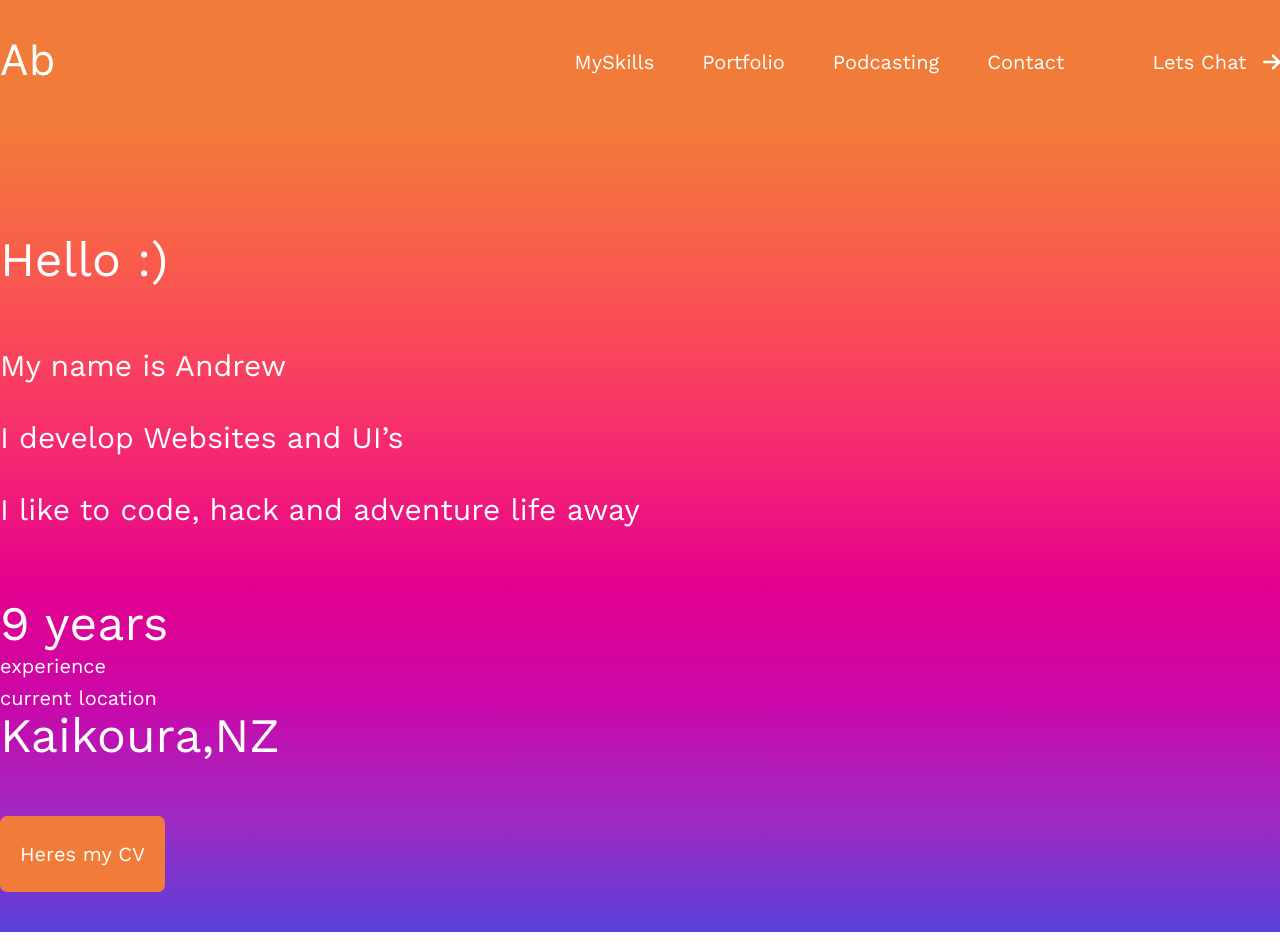
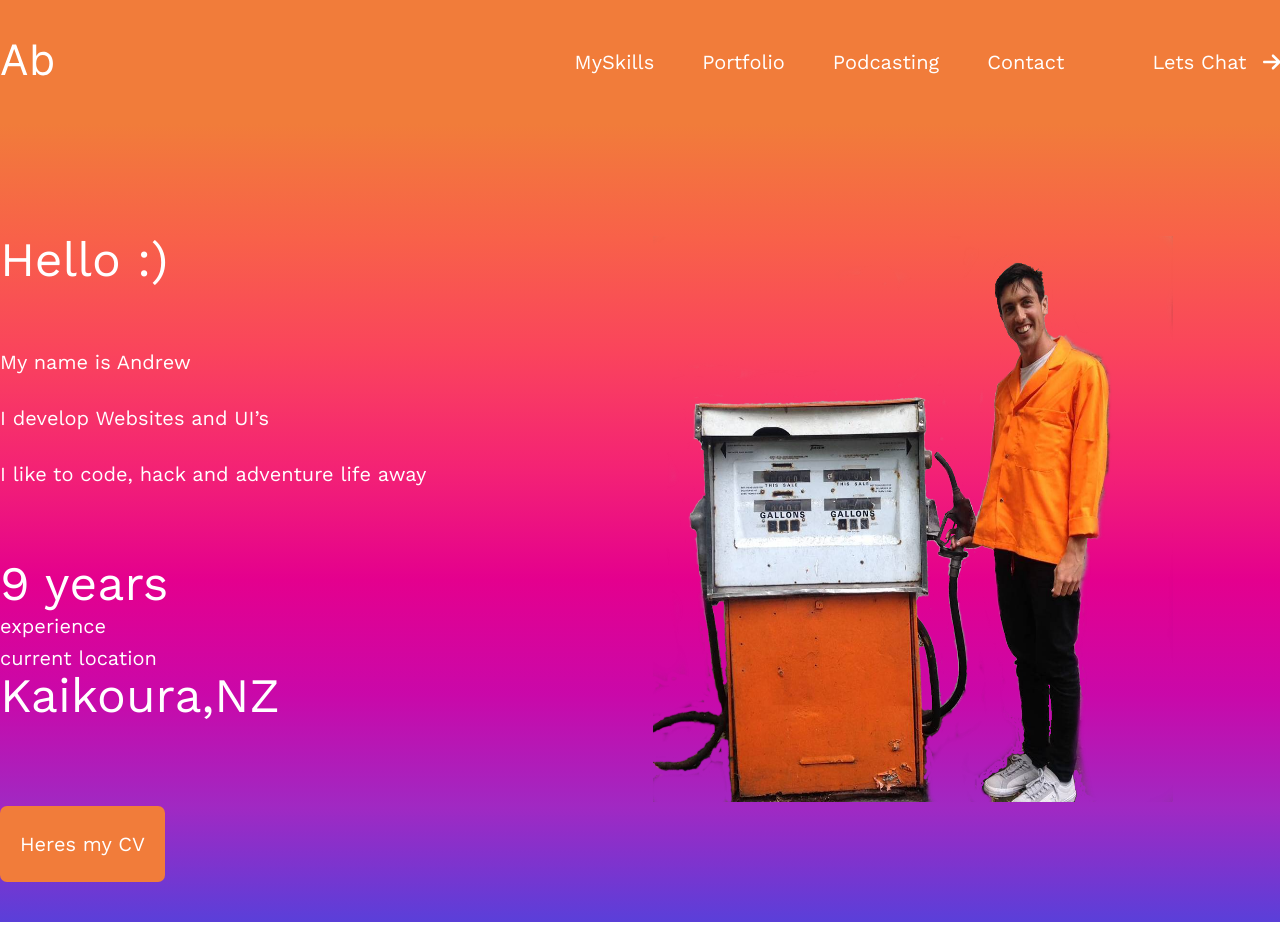
Before and after one commit to andrew-os/andrewbe-new, a Next.js app in the folder andrewbe-me/: page / in a window 1280 px wide. Shown: the top 952 px of the page. Built offline with nearby package versions, Linux system fonts and the light colour scheme.

Commit message:
fix cards, contact validation, hero image and grid at desktop IMG wip

```diff
--- a/andrewbe-me/components/Card.tsx
+++ b/andrewbe-me/components/Card.tsx
@@ -16,8 +16,8 @@ export default function Card({title, link,image, content, tags}: CardProps){
         <div className="flex px-4 pt-6 pb-3 shadow-xl relative bg-brand-grey rounded-main">
                 {/* <Image src={image} alt={`${title} image`} layout="fill" objectFit='cover' /> */}
             <div className='z-30 flex flex-col'>
-                        {/* <div className='flex-1'> */}
-          <div className='flex flex-row'>
+                        {/* <div className='flex-1'> items-center */}
+          <div className='flex flex-row flex-1 '>
             <div className='w-16 h-16 relative mr-5'>
               <Image src={image} alt={`${title} image`} layout="fixed" width="64" height="57" objectFit='cover' />
             </div>
--- a/andrewbe-me/components/ContactForm.tsx
+++ b/andrewbe-me/components/ContactForm.tsx
@@ -1,6 +1,6 @@
 export default function ContactForm() {
   return (
-    <form name="contact" method="POST" data-netlify="true" netlify-honeypot="bot-field">
+    <form name="contact" method="POST" data-netlify="true" action="/success" netlify-honeypot="bot-field">
       <input type="hidden" name="subject" value="andrewbeme web enquiry"  />
         <p className="hidden">
           <label>
@@ -9,21 +9,21 @@ export default function ContactForm() {
         </p>
       <p className="flex flex-col">
         <label htmlFor="yourname" className="font-semibold" >
-          name:
+          name
         </label>
         <input type="text" name="name" id="yourname" className="bg-brand-grey rounded-main my-4 h-10 pl-4 focus:outline-none focus:border-secondary focus:ring-2 focus:ring-secondary" />
       </p>
       <p className="flex flex-col">
-        <label htmlFor="youremail" className="font-semibold">
-          email
+        <label htmlFor="youremail" className="font-semibold" >
+          email <span className="text-brand-pink text-xxs relative -mt-1">*</span>
         </label>
-        <input type="email" name="email" id="youremail" className="bg-brand-grey rounded-main my-4 h-10 pl-4 focus:outline-none focus:border-secondary focus:ring-2 focus:ring-secondary" />
+        <input type="email" required aria-required name="email" id="youremail" className="bg-brand-grey rounded-main my-4 h-10 pl-4 focus:outline-none focus:border-secondary focus:ring-2 focus:ring-secondary" />
       </p>
       <p className="flex flex-col">
         <label htmlFor="yourmessage" className="font-semibold">
-          how can I help?
+          how can I help? <span className="text-brand-pink text-xxs relative -mt-1">*</span>
         </label>
-        <textarea name="message" id="yourmessage" className="h-32 my-10 bg-brand-grey my-4 rounded-main pl-4 pt-1 focus:outline-none focus:border-secondary focus:ring-2 focus:ring-secondary"></textarea>
+        <textarea name="message" required aria-required id="yourmessage" className="h-32 my-10 bg-brand-grey my-4 rounded-main pl-4 pt-1 focus:outline-none focus:border-secondary focus:ring-2 focus:ring-secondary"></textarea>
       </p>
       <p className="flex justify-end mt-14">
         <button type="submit" className="py-6 px-5 bg-primary text-white text-xl rounded-main h-20 w-44 hover:bg-secondary">Send</button>
--- /dev/null
+++ b/andrewbe-me/components/PictureOfMe.tsx
@@ -0,0 +1,11 @@
+import Image from 'next/image'
+
+export default function PictureOfMe() {
+  return (
+    <div className="col-start-7 col-end-12 relative">
+      <div className="flex justify-end">
+        <Image src="/orange-my-site--final.png" alt="me" width="520" height="566" />
+      </div>
+    </div>
+  )
+}
--- a/andrewbe-me/pages/index.tsx
+++ b/andrewbe-me/pages/index.tsx
@@ -7,6 +7,7 @@ import KeySkillList from '../components/KeySkillList'
 import TextBody from '../components/TextBody'
 import Footer from '../components/Footer'
 import Button from '../components/Button'
+import PictureOfMe from '../components/PictureOfMe'
 
 const Home: NextPage = () => {
   return (
@@ -20,15 +21,21 @@ const Home: NextPage = () => {
       <div className='flex flex-1 flex-col mb-48'>
         <div className='gradient-bg'>
           <main className='container mx-auto pt-28 pb-10'>
+            <div className='grid grid-cols-12'>
+              <div className='col-start-1 col-end-5'>
                 <div>
                   <PageHeader twClass='text-white' pageTitle='Hello :)' />
-              <p className='text-3xl md:py-16 text-white'>My name is Andrew <br /><br />I develop Websites and UI’s <br /><br />I like to code, hack and adventure life away</p>
+                  <p className='text-xl md:py-16 text-white'>My name is Andrew <br /><br />I develop Websites and UI’s <br /><br />I like to code, hack and adventure life away</p>
                   <p className="text-5xl pt-2 pb-1 text-white"><ExperienceYears /></p>
                   <span className='block text-xl pb-1 text-white'>experience</span>
                   <span className='text-xl text-white'>current location</span>
                   <p className='text-5xl text-white'>Kaikoura,NZ</p>
                 </div>
-            <div className="pt-14">
+
+              </div>
+                <PictureOfMe />
+            </div>
+            <div className="pt-1">
               <Button  isLink={false} classes={`text-white px-5 py-6 rounded-main text-xl`} text={`Heres my CV`} onClick={() => (console.log("test"))} arrowColor="text-white" />
             </div>
           </main>
--- a/andrewbe-me/pages/portfolio/index.tsx
+++ b/andrewbe-me/pages/portfolio/index.tsx
@@ -17,7 +17,8 @@ const Portfolio: NextPage = () => {
                 <main className='my-10 grid grid-cols-12'>
                     <article className='col-start-1 col-end-6'>
                         <TextBody>Having worked as a Frontend developer for numerous years I have worked on 100&apos;s of websites.</TextBody>
-              <TextBody>The main languages I use are HTML5, CSS and JavaScript. I have worked with a multitude of Content Management Systems, but predominetly Wordpress and Strapi for a headless CMS.</TextBody>
+                        <TextBody>The main languages I use are HTML5, CSS and JavaScript. I have worked with a multitude of Content Management Systems, but predominetly Wordpress and Strapi for a headless CMS.</TextBody>
+                        <TextBody>I am currently upskilling myself in UI and UX Design, using <a href="https://dribble.com/andrew-sans" rel='noreferrer' target="_blank" className='text-primary hover:text-secondary'>dribble</a> to portfolio my work.</TextBody>
               {/* https://dribbble.com/andrew-sans */}
                     </article>
                 </main>
--- /dev/null
+++ b/andrewbe-me/pages/success/index.tsx
@@ -0,0 +1,14 @@
+import Footer from "../../components/Footer";
+import Header from "../../components/Header";
+
+export default function Success() {
+  return (
+     <div className='min-h-screen flex flex-col'>
+        <Header />
+      <div className='flex flex-1 flex-col container mx-auto mt-28 mb-48'>
+        <h1>Success!</h1>
+      </div>
+        <Footer />
+    </div>
+  )
+}
--- a/andrewbe-me/tailwind.config.js
+++ b/andrewbe-me/tailwind.config.js
@@ -20,6 +20,7 @@ module.exports = {
         'secondary': '#5A3FD9',
         'brand-slate': '#373F51',
         'brand-grey': '#E0E1DD',
+        'brand-pink': '#FD3E81',
       },
       borderRadius: {
         'main': '7px',
--- a/andrewbe-me/utils/content.ts
+++ b/andrewbe-me/utils/content.ts
@@ -47,7 +47,6 @@ export const accordionData = [
         title: 'Entry level',
         content: [
         `Python`,
-        `c++`
         ]
     }
   ];
```
Also changed, not shown: andrewbe-me/public/orange-my-site--final.png (added). Lines whose indentation alone changed are shown as unchanged.
